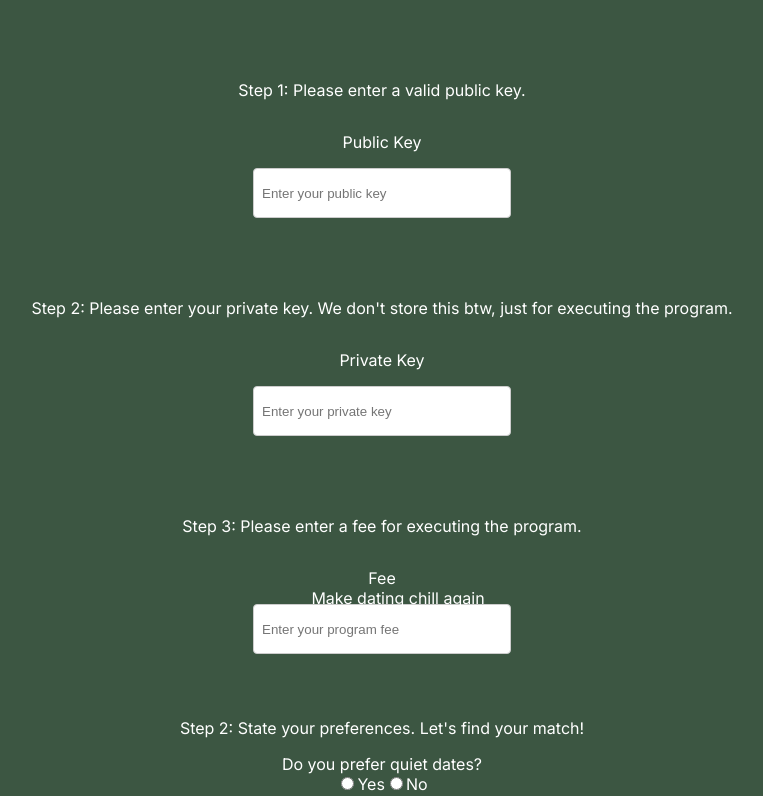
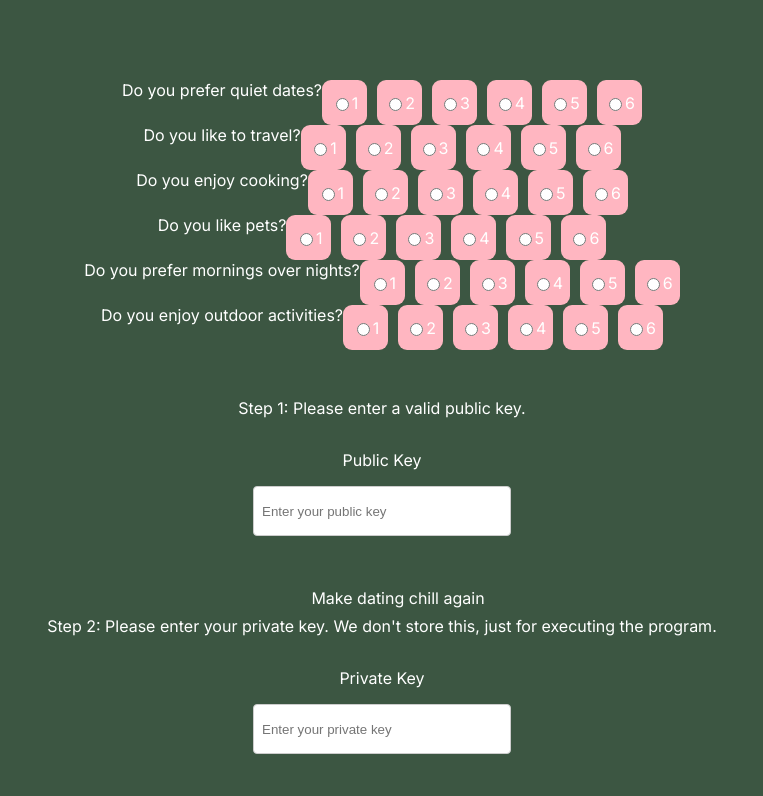
Before and after one commit to michellewong793/matcha, a Next.js app: page /submit-score in a window 1280 px wide. Shown: the part 160-956 px from the top of the page, without its empty margins (258-1021 px from the left). Built offline with nearby package versions, Linux system fonts and the light colour scheme.

Commit message:
submit page

```diff
--- a/components/Button.module.css
+++ b/components/Button.module.css
@@ -11,6 +11,7 @@
     border-radius: 8px;
     border: none;
     cursor: pointer;
+    width: fit-content;
     transition: background-color 0.2s ease-in-out, transform 0.2s ease-in-out;
   }
 
--- a/components/SubmitScore.module.css
+++ b/components/SubmitScore.module.css
@@ -5,3 +5,212 @@
     width: 15rem;
     height: 2rem;
   }
+
+
+  .questionContainer {
+    margin-bottom: 16px;
+  }
+
+  .toggle {
+    display: flex;
+    align-items: center;
+    gap: 8px;
+  }
+
+  .label {
+    font-size: 14px;
+    color: #ccc;
+  }
+
+  .activeLabel {
+    font-size: 14px;
+    font-weight: bold;
+    color: #333;
+  }
+
+  .form {
+    display: flex;
+    flex-direction: column;
+    align-items:center;
+
+  }
+
+  .toggleSlider {
+    width: 100px;
+    height: 20px;
+    background: #ccc;
+    border-radius: 20px;
+    cursor: pointer;
+    position: relative;
+    transition: background 0.3s;
+  }
+
+  .toggleSlider:hover {
+    background: #bbb;
+  }
+
+  .toggleCircle {
+    width: 18px;
+    height: 18px;
+    background: #fff;
+    border-radius: 50%;
+    position: absolute;
+    top: 1px;
+    left: 1px;
+    transition: transform 0.3s;
+  }
+
+  .toggleActive {
+    transform: translateX(20px);
+  }
+
+  .toggleSlider.active {
+    background: #66bb6a;
+  }
+
+
+  /* Add these styles to your CSS file */
+
+.sliderContainer {
+    margin: 0 auto ;
+    display: flex;
+    flex-direction: row;
+  }
+
+
+  .slider {
+    -webkit-appearance: none; /* Remove default styling */
+    width:278px;
+    height: 20px; /* Adjust height for visibility */
+    background: lightbrown; /* Base layer */
+    border: 2px solid brown; /* Outer border */
+    border-radius: 10px; /* Smooth edges */
+    background-image: url("/greenBar.jpg"); /* Background image */
+    background-repeat: repeat;
+    background-size: contain;
+    background-position: center;
+    outline: none;
+    overflow: hidden;
+    cursor: pointer;
+  }
+
+  /* Style the slider thumb */
+  .slider::-webkit-slider-thumb {
+    -webkit-appearance: none;
+    appearance: none;
+    width: 30px; /* Diameter */
+    height: 30px; /* Diameter */
+    background: radial-gradient(circle, yellow 60%, white 40%); /* Yellow with shiny center */
+    border: 2px solid darkgoldenrod; /* Outer border */
+    border-radius: 50%; /* Circle shape */
+    box-shadow: 0 0 5px rgba(0, 0, 0, 0.2); /* Slight shadow for depth */
+    cursor: pointer;
+    position: relative;
+    z-index: 2;
+  }
+
+  /* Firefox-specific thumb styling */
+  .slider::-moz-range-thumb {
+    width: 30px;
+    height: 30px;
+    background: radial-gradient(circle, yellow 60%, white 40%);
+    border: 2px solid darkgoldenrod;
+    border-radius: 50%;
+    box-shadow: 0 0 5px rgba(0, 0, 0, 0.2);
+    cursor: pointer;
+  }
+
+  /* Adjust track appearance for Firefox */
+  .slider::-moz-range-track {
+    height: 20px;
+    background: lightbrown;
+    border: 2px solid brown;
+    border-radius: 10px;
+    background-image: url("/greenbar.jpg");
+    background-repeat: no-repeat;
+    background-size: contain;
+    background-position: center;
+  }
+
+  /* Edge-specific thumb styling */
+  .slider::-ms-thumb {
+    width: 30px;
+    height: 30px;
+    background: radial-gradient(circle, yellow 60%, white 40%);
+    border: 2px solid darkgoldenrod;
+    border-radius: 50%;
+    box-shadow: 0 0 5px rgba(0, 0, 0, 0.2);
+    cursor: pointer;
+  }
+
+  /* Adjust track appearance for Edge */
+  .slider::-ms-track {
+    width: 100%;
+    height: 20px;
+    background: transparent; /* Remove default track styling */
+    border-color: transparent;
+    color: transparent;
+  }
+
+  .slider::-ms-fill-lower {
+    background: lightbrown;
+    border: 2px solid brown;
+    border-radius: 10px;
+    background-image: url("/greenbar.jpg");
+    background-repeat: no-repeat;
+    background-size: contain;
+    background-position: center;
+  }
+
+  .slider::-ms-fill-upper {
+    background: lightbrown;
+    border: 2px solid brown;
+    border-radius: 10px;
+    background-image: url("/greenbar.jpg");
+    background-repeat: no-repeat;
+    background-size: contain;
+    background-position: center;
+  }
+
+
+
+  .radioContainer {
+    display: flex;
+    gap: 10px; /* Space between radio buttons */
+  }
+
+  .radioOption {
+    display: flex;
+    align-items: center;
+    justify-content: center;
+    width: 45px; /* Width of the box */
+    height: 45px; /* Height of the box */
+    background: lightpink;
+    border-radius: 9px; /* Makes the box circular */
+    position: relative;
+    cursor: pointer; /* Change cursor to pointer */
+    color: white; /* Text color */
+    text-align: center; /* Center text */
+  }
+
+  .radioButton {
+    appearance: none; /* Remove default styling */
+    width: 20px; /* Width of the circular radio button */
+    height: 20px; /* Height of the circular radio button */
+    border: 2px solid white; /* Border color */
+    border-radius: 50%; /* Make it circular */
+    position: absolute; /* Position it in the center */
+    top: 50%;
+    left: 50%;
+    transform: translate(-50%, -50%); /* Centering */
+    background: transparent; /* Transparent background */
+    cursor: pointer; /* Change cursor to pointer */
+  }
+
+  input[type="radio"]:checked + .radioButton {
+    background: white; /* Color when selected */
+  }
+
+  .radioOption:hover {
+    opacity: 0.8; /* Slightly fade on hover */
+  }
--- a/package.json
+++ b/package.json
@@ -17,6 +17,7 @@
     "@types/node": "^18.8.1",
     "@types/react": "^18.0.21",
     "@types/react-dom": "^18.0.6",
+    "axios": "^1.7.9",
     "next": "^12.3.1",
     "react": "^16.13.1",
     "react-dom": "^16.13.1",
--- a/pages/browse-matches.js
+++ b/pages/browse-matches.js
@@ -46,7 +46,7 @@ export default function Index() {
       <Layout />
       <div style={Styles.heroContent}>
       <h1> Let's find your people. </h1>
-      <p style={Styles.pinkText}> Hooray! You're another step closer to finding someone truly special. </p>
+      <p style={Styles.pinkText}> Hooray! You're another step closer to finding someone truly special. These are all matches that have more than 50% compatibility points with you. </p>
       <p> Your compatibility scores are generated by zk magic. We obfuscate your data so your answers are truly private, but the compatibility scores are 100% verifiable.</p>
 
       <p> Here are some of your potential matches based on answers you provided.</p>
--- a/pages/index.js
+++ b/pages/index.js
@@ -27,7 +27,7 @@ export default function Index() {
           find your <span className={homeStyles.wiggle}>match-a</span>
         </h1>{" "}
         <p style={Styles.heroText}>
-          <i>Life is short—dare to find your true love without holding back!</i>
+          <i>Life is short—find someone special without holding back and preserving privacy</i>
         </p>
 
         <Spacer height="4" />
--- a/pages/submit-score.js
+++ b/pages/submit-score.js
@@ -1,8 +1,10 @@
+import React, { useState } from "react";
 import Layout from "../components/Layout";
 import Styles from "../components/Theme";
 import Spacer from "../components/Spacer";
-import React, { useState } from "react";
 import pageStyles from "../components/SubmitScore.module.css";
+import Button from "../components/Button";
+import axios from "axios";
 
 const QUESTIONS = [
   "Do you prefer quiet dates?",
@@ -11,17 +13,13 @@ const QUESTIONS = [
   "Do you like pets?",
   "Do you prefer mornings over nights?",
   "Do you enjoy outdoor activities?",
-  "Do you watch romantic movies?",
-  "Do you enjoy reading books?",
-  "Are you open to long-distance relationships?",
-  "Do you prioritize career over leisure?",
 ];
 
 export default function Index() {
   const [answers, setAnswers] = useState({});
   const [response, setResponse] = useState(null);
 
-  const handleInputChange = (index, value) => {
+  const handleRadioChange = (index, value) => {
     setAnswers({
       ...answers,
       [index]: value,
@@ -30,7 +28,6 @@ export default function Index() {
 
   const handleSubmit = async () => {
     try {
-      // Sending user preferences to Aleo network API
       const leoInput = Object.entries(answers).map(([key, value]) => ({
         question: key,
         answer: value,
@@ -41,8 +38,6 @@ export default function Index() {
           preferences: leoInput,
         }
       );
-
-      // Assuming the API returns compatibility mappings
       setResponse(result.data);
     } catch (error) {
       console.error("Error submitting data:", error);
@@ -50,10 +45,41 @@ export default function Index() {
   };
 
   return (
-    <div>
+    <div className={pageStyles.centerPage}>
       <Layout />
-      <div style={Styles.content}>
-        <div className={pageStyles.inputContainer}>
+
+      <div style={Styles.content} className={pageStyles.formContainer}>
+        <form
+          className={pageStyles.form}
+          onSubmit={(e) => {
+            e.preventDefault();
+            // handleSubmit();
+          }}
+        >
+          {QUESTIONS.map((question, index) => (
+            <div key={index} className={pageStyles.sliderContainer}>
+              <label>{question}</label>
+              <div className={pageStyles.radioContainer}>
+                {[1, 2, 3, 4, 5, 6].map((value) => (
+                  <label key={value} className={pageStyles.radioOption}>
+                    <input
+                      type="radio"
+                      name={`question-${index}`}
+                      value={value}
+                      checked={answers[index] === value.toString()}
+                      onChange={() => handleRadioChange(index, value)}
+                    />
+                    {value}
+                  </label>
+                ))}
+              </div>
+            </div>
+          ))}
+          <Spacer height="2" />
+
+        </form>
+
+        <div>
           <p>Step 1: Please enter a valid public key.</p>
           <Spacer height="1" />
           <label htmlFor="public-key">Public Key</label>
@@ -64,14 +90,14 @@ export default function Index() {
             name="public-key"
             placeholder="Enter your public key"
             required
-            className={pageStyles.inputbox} /* Correct usage */
+            className={pageStyles.inputbox}
           />
         </div>
         <Spacer height="4" />
 
-        <div className={pageStyles.inputContainer}>
+        <div>
           <p>
-            Step 2: Please enter your private key. We don't store this btw, just
+            Step 2: Please enter your private key. We don't store this, just
             for executing the program.
           </p>
           <Spacer height="1" />
@@ -84,67 +110,29 @@ export default function Index() {
             name="private-key"
             placeholder="Enter your private key"
             required
-            className={pageStyles.inputbox} /* Correct usage */
+            className={pageStyles.inputbox}
           />
         </div>
         <Spacer height="4" />
 
-        <div className={pageStyles.inputContainer}>
+        <div>
           <p>Step 3: Please enter a fee for executing the program.</p>
           <Spacer height="1" />
-          <label htmlFor="private-key">Fee</label> <Spacer height="1" />
+          <label htmlFor="fee">Fee</label>
+          <Spacer height="1" />
           <input
             type="text"
             id="fee"
             name="fee"
             placeholder="Enter your program fee"
             required
-            className={pageStyles.inputbox} /* Correct usage */
+            className={pageStyles.inputbox}
           />
         </div>
         <Spacer height="4" />
 
-        <span>Step 2: State your preferences. Let's find your match!</span>
-        <Spacer height="1" />
+        <Button link="/submit-score" text="Submit" color="green" />
 
-        <form
-          onSubmit={(e) => {
-            e.preventDefault();
-            handleSubmit();
-          }}
-        >
-          {QUESTIONS.map((question, index) => (
-            <div key={index}>
-              <label>{question}</label>
-              <div>
-                <label>
-                  <input
-                    type="radio"
-                    name={`question-${index}`}
-                    value={1}
-                    onChange={() => handleInputChange(index, 1)}
-                    required
-                    className={pageStyles.radioButton} /* Correct usage */
-                  />
-                  Yes
-                </label>
-                <label>
-                  <input
-                    type="radio"
-                    name={`question-${index}`}
-                    value={0}
-                    onChange={() => handleInputChange(index, 0)}
-                    className={pageStyles.radioButton} /* Correct usage */
-                  />
-                  No
-                </label>
-              </div>
-            </div>
-          ))}
-          <Spacer height="1" />
-
-          <button type="submit">Submit</button>
-        </form>
       </div>
     </div>
   );
```
Also changed, not shown: public/greenbar.jpg (added), 1 other file (tests, documents, lock files or other folders).
